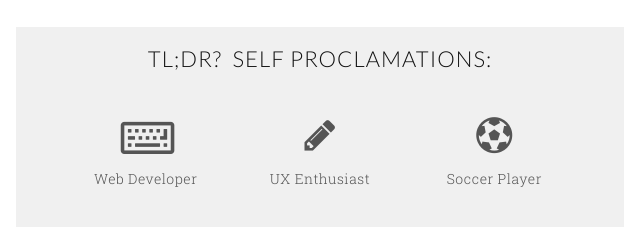
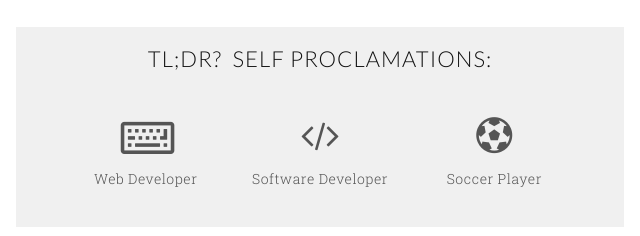
Before and after one commit to ijyapu/bshrestha, a plain HTML site: page index.html in a window 1280 px wide. Shown: the part 1554-1790 px from the top of the page, 320-960 px from the left. Drawn offline with nearby package versions, Linux system fonts and the light colour scheme.

Commit message:
Update index.html

```diff
--- a/index.html
+++ b/index.html
@@ -83,8 +83,8 @@
                                 <h5>Web Developer</h5>
                             </div>
                             <div class="tldr-proc">
-                                <div class="tldr-icon"><i class="fa fa-pencil"></i></div>
-                                <h5>UX Enthusiast</h5>
+                                <div class="tldr-icon"><i class="fa fa-code"></i></div>
+                                <h5> Software Developer </h5>
                             </div>
                             <div class="tldr-proc">
                                 <div class="tldr-icon"><i class="fa fa-soccer-ball-o"></i></div>
```
